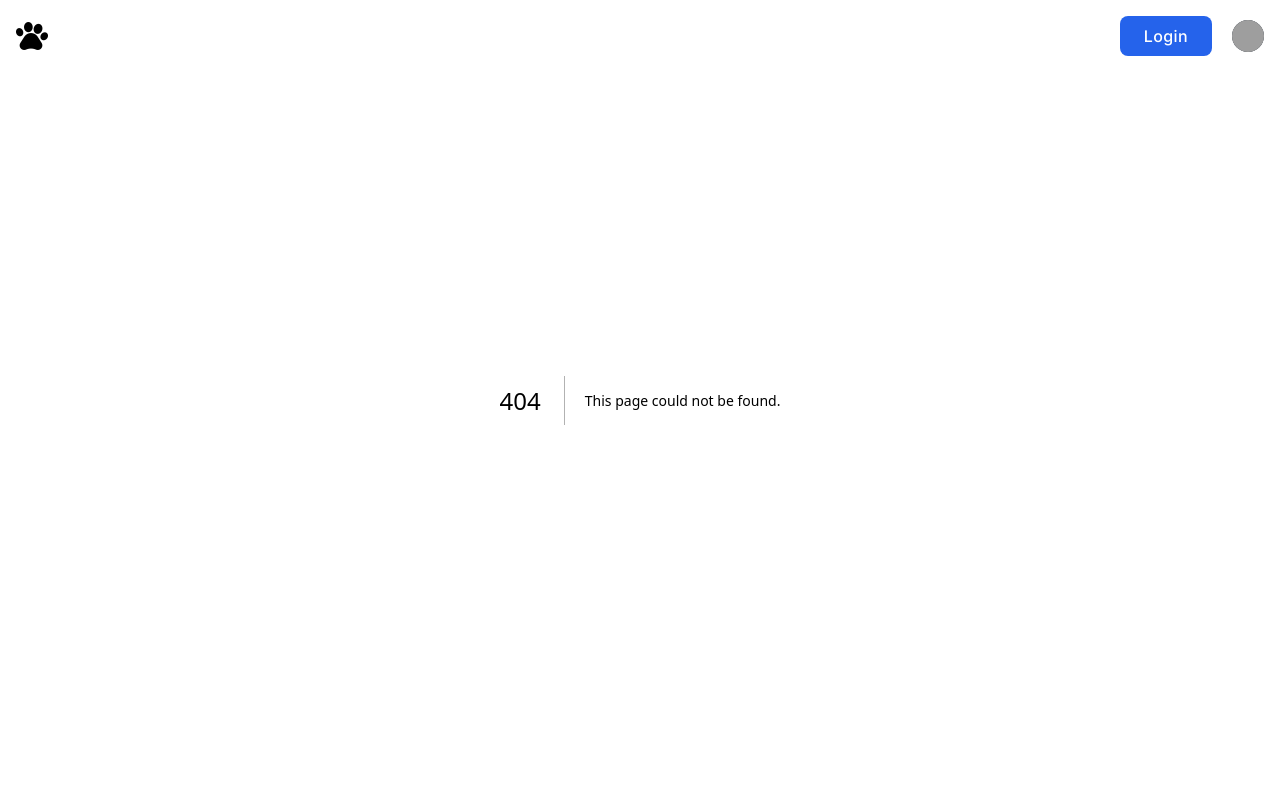
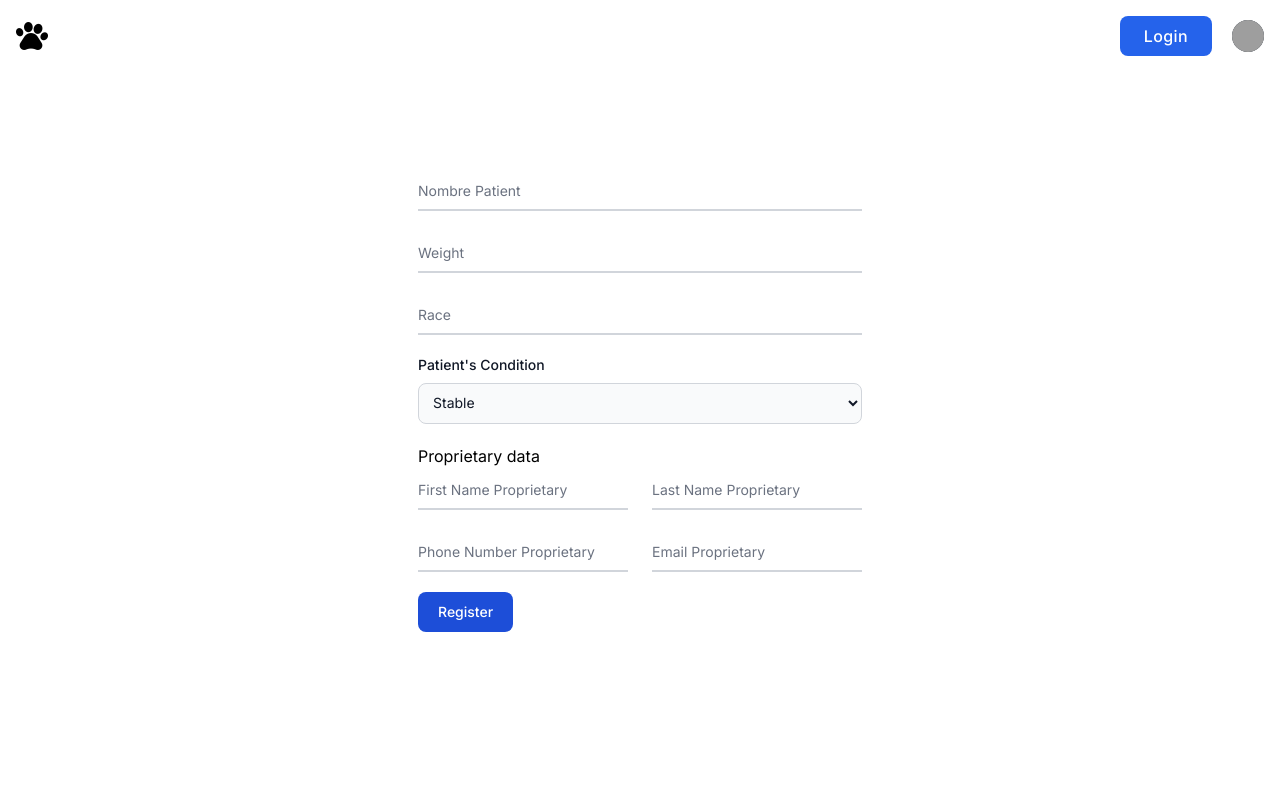
Before and after one commit to J-CamiloG/patitas-y-garritas, a Next.js app: page /pages/admit in a window 1280 px wide. Before the commit this address had no page. Shown: the top 800 px of the page. Built offline with nearby package versions, Linux system fonts and the light colour scheme; grey boxes are pictures that could not be loaded.

Commit message:
Seccion de lformilario de ingreso, se le agregaron los stilos pendinete la logica

```diff
--- a/src/app/pages/adminapp/page.tsx
+++ b/src/app/pages/adminapp/page.tsx
@@ -10,7 +10,7 @@
                 {/* <p className="text-sm font-normal text-gray-500 dark:text-gray-400">Connect with one of our available wallet providers or create a new one.</p> */}
                 <ul className="my-4 space-y-3">
                     <li>
-                        <Link href="pages/admit" className="flex items-center p-3 text-base font-bold text-gray-900 rounded-lg bg-gray-50 hover:bg-gray-100 group hover:shadow dark:bg-gray-600 dark:hover:bg-gray-500 dark:text-white">
+                        <Link href="/pages/admit" className="flex items-center p-3 text-base font-bold text-gray-900 rounded-lg bg-gray-50 hover:bg-gray-100 group hover:shadow dark:bg-gray-600 dark:hover:bg-gray-500 dark:text-white">
                             <span className="flex-1 ms-3 whitespace-nowrap">Admit patient</span>
                         </Link>
                     </li>
--- /dev/null
+++ b/src/app/pages/admit/page.tsx
@@ -0,0 +1,49 @@
+export default function Admit() {
+    return(
+        <section className="w-full h-screen flex justify-center items-center">
+            <form className="max-w-md mx-auto">
+                <div className="relative z-0 w-full mb-5 group">
+                    <input type="email" name="floating_email" id="floating_email" className="block py-2.5 px-0 w-full text-sm text-gray-900 bg-transparent border-0 border-b-2 border-gray-300 appearance-none dark:text-white dark:border-gray-600 dark:focus:border-blue-500 focus:outline-none focus:ring-0 focus:border-blue-600 peer" placeholder=" " required />
+                    <label  className="peer-focus:font-medium absolute text-sm text-gray-500 dark:text-gray-400 duration-300 transform -translate-y-6 scale-75 top-3 -z-10 origin-[0] peer-focus:start-0 rtl:peer-focus:translate-x-1/4 rtl:peer-focus:left-auto peer-focus:text-blue-600 peer-focus:dark:text-blue-500 peer-placeholder-shown:scale-100 peer-placeholder-shown:translate-y-0 peer-focus:scale-75 peer-focus:-translate-y-6">Nombre Patient</label>
+                </div>
+                <div className="relative z-0 w-full mb-5 group">
+                    <input type="password" name="floating_password" id="floating_password" className="block py-2.5 px-0 w-full text-sm text-gray-900 bg-transparent border-0 border-b-2 border-gray-300 appearance-none dark:text-white dark:border-gray-600 dark:focus:border-blue-500 focus:outline-none focus:ring-0 focus:border-blue-600 peer" placeholder=" " required />
+                    <label  className="peer-focus:font-medium absolute text-sm text-gray-500 dark:text-gray-400 duration-300 transform -translate-y-6 scale-75 top-3 -z-10 origin-[0] peer-focus:start-0 rtl:peer-focus:translate-x-1/4 peer-focus:text-blue-600 peer-focus:dark:text-blue-500 peer-placeholder-shown:scale-100 peer-placeholder-shown:translate-y-0 peer-focus:scale-75 peer-focus:-translate-y-6">Weight</label>
+                </div>
+                <div className="relative z-0 w-full mb-5 group">
+                    <input type="password" name="repeat_password" id="floating_repeat_password" className="block py-2.5 px-0 w-full text-sm text-gray-900 bg-transparent border-0 border-b-2 border-gray-300 appearance-none dark:text-white dark:border-gray-600 dark:focus:border-blue-500 focus:outline-none focus:ring-0 focus:border-blue-600 peer" placeholder=" " required />
+                    <label  className="peer-focus:font-medium absolute text-sm text-gray-500 dark:text-gray-400 duration-300 transform -translate-y-6 scale-75 top-3 -z-10 origin-[0] peer-focus:start-0 rtl:peer-focus:translate-x-1/4 peer-focus:text-blue-600 peer-focus:dark:text-blue-500 peer-placeholder-shown:scale-100 peer-placeholder-shown:translate-y-0 peer-focus:scale-75 peer-focus:-translate-y-6">Race</label>
+                </div>
+                <div className="relative z-0 w-full mb-5 group">
+                    <label  className="block mb-2 text-sm font-medium text-gray-900">Patient's Condition</label>
+                    <select id="countries" className="bg-gray-50 border border-gray-300 text-gray-900 text-sm rounded-lg focus:ring-blue-500 focus:border-blue-500 block w-full p-2.5 dark:bg-gray-700 dark:border-gray-600 dark:placeholder-gray-400 dark:text-white dark:focus:ring-blue-500 dark:focus:border-blue-500">
+                        <option>Stable</option>
+                        <option>Serious</option>
+                    </select>
+                </div>
+                <h2 className="">Proprietary data</h2>
+                <div className="grid md:grid-cols-2 md:gap-6">
+                    <div className="relative z-0 w-full mb-5 group">
+                        <input type="text" name="floating_first_name" id="floating_first_name" className="block py-2.5 px-0 w-full text-sm text-gray-900 bg-transparent border-0 border-b-2 border-gray-300 appearance-none dark:text-white dark:border-gray-600 dark:focus:border-blue-500 focus:outline-none focus:ring-0 focus:border-blue-600 peer" placeholder=" " required />
+                        <label  className="peer-focus:font-medium absolute text-sm text-gray-500 dark:text-gray-400 duration-300 transform -translate-y-6 scale-75 top-3 -z-10 origin-[0] peer-focus:start-0 rtl:peer-focus:translate-x-1/4 peer-focus:text-blue-600 peer-focus:dark:text-blue-500 peer-placeholder-shown:scale-100 peer-placeholder-shown:translate-y-0 peer-focus:scale-75 peer-focus:-translate-y-6">First Name Proprietary</label>
+                    </div>
+                    <div className="relative z-0 w-full mb-5 group">
+                        <input type="text" name="floating_last_name" id="floating_last_name" className="block py-2.5 px-0 w-full text-sm text-gray-900 bg-transparent border-0 border-b-2 border-gray-300 appearance-none dark:text-white dark:border-gray-600 dark:focus:border-blue-500 focus:outline-none focus:ring-0 focus:border-blue-600 peer" placeholder=" " required />
+                        <label  className="peer-focus:font-medium absolute text-sm text-gray-500 dark:text-gray-400 duration-300 transform -translate-y-6 scale-75 top-3 -z-10 origin-[0] peer-focus:start-0 rtl:peer-focus:translate-x-1/4 peer-focus:text-blue-600 peer-focus:dark:text-blue-500 peer-placeholder-shown:scale-100 peer-placeholder-shown:translate-y-0 peer-focus:scale-75 peer-focus:-translate-y-6">Last Name Proprietary</label>
+                    </div>
+                </div>
+                <div className="grid md:grid-cols-2 md:gap-6">
+                    <div className="relative z-0 w-full mb-5 group">
+                        <input type="tel" pattern="[0-9]{3}-[0-9]{3}-[0-9]{4}" name="floating_phone" id="floating_phone" className="block py-2.5 px-0 w-full text-sm text-gray-900 bg-transparent border-0 border-b-2 border-gray-300 appearance-none dark:text-white dark:border-gray-600 dark:focus:border-blue-500 focus:outline-none focus:ring-0 focus:border-blue-600 peer" placeholder=" " required />
+                        <label  className="peer-focus:font-medium absolute text-sm text-gray-500 dark:text-gray-400 duration-300 transform -translate-y-6 scale-75 top-3 -z-10 origin-[0] peer-focus:start-0 rtl:peer-focus:translate-x-1/4 peer-focus:text-blue-600 peer-focus:dark:text-blue-500 peer-placeholder-shown:scale-100 peer-placeholder-shown:translate-y-0 peer-focus:scale-75 peer-focus:-translate-y-6">Phone Number Proprietary</label>
+                    </div>
+                    <div className="relative z-0 w-full mb-5 group">
+                        <input type="text" name="floating_company" id="floating_company" className="block py-2.5 px-0 w-full text-sm text-gray-900 bg-transparent border-0 border-b-2 border-gray-300 appearance-none dark:text-white dark:border-gray-600 dark:focus:border-blue-500 focus:outline-none focus:ring-0 focus:border-blue-600 peer" placeholder=" " required />
+                        <label  className="peer-focus:font-medium absolute text-sm text-gray-500 dark:text-gray-400 duration-300 transform -translate-y-6 scale-75 top-3 -z-10 origin-[0] peer-focus:start-0 rtl:peer-focus:translate-x-1/4 peer-focus:text-blue-600 peer-focus:dark:text-blue-500 peer-placeholder-shown:scale-100 peer-placeholder-shown:translate-y-0 peer-focus:scale-75 peer-focus:-translate-y-6">Email Proprietary</label>
+                    </div>
+                </div>
+                <button type="submit" className="text-white bg-blue-700 hover:bg-blue-800 focus:ring-4 focus:outline-none focus:ring-blue-300 font-medium rounded-lg text-sm w-full sm:w-auto px-5 py-2.5 text-center dark:bg-blue-600 dark:hover:bg-blue-700 dark:focus:ring-blue-800">Register</button>
+            </form>
+        </section>
+    )
+}
```
